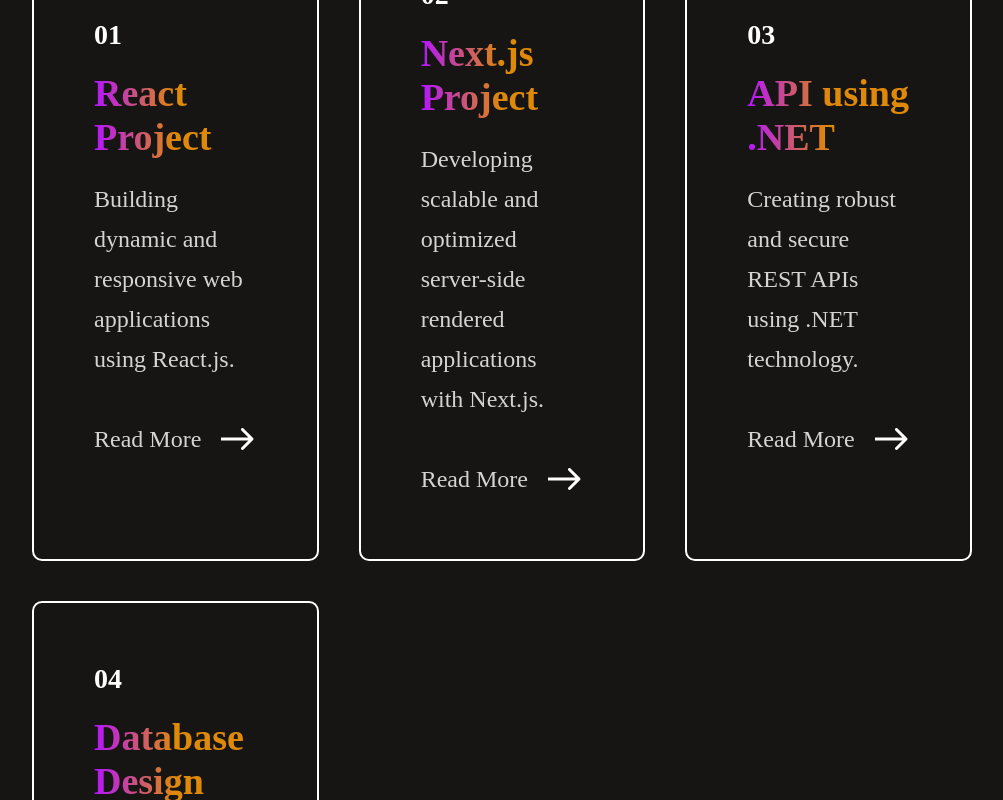
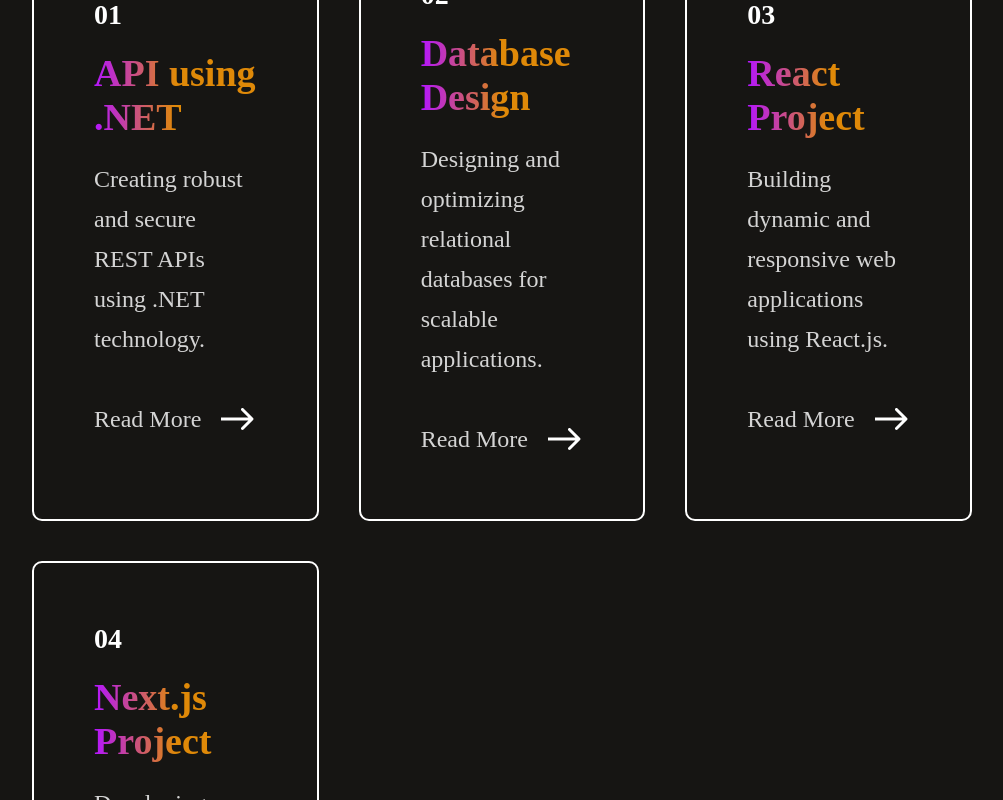
Before and after one commit to shaz290/portfolio-1, a React (Vite) app: page / in a window 1280 px wide. Shown: the part 2700-3500 px from the top of the page, without its empty margins (138-1141 px from the left). Built offline with nearby package versions, Linux system fonts and the light colour scheme; a web font is replaced by a local one.

Commit message:
coorected my service order

```diff
--- a/src/assets/services_data.js
+++ b/src/assets/services_data.js
@@ -1,23 +1,23 @@
 const Services_Data = [
     {
         s_no: "01",
+        s_name: "API using .NET",
+        s_desc: "Creating robust and secure REST APIs using .NET technology."
+    },
+    {
+        s_no: "02",
+        s_name: "Database Design",
+        s_desc: "Designing and optimizing relational databases for scalable applications."
+    },
+    {
+        s_no: "03",
         s_name: "React Project",
         s_desc: "Building dynamic and responsive web applications using React.js."
     },
     {
-        s_no: "02",
+        s_no: "04",
         s_name: "Next.js Project",
         s_desc: "Developing scalable and optimized server-side rendered applications with Next.js."
-    },
-    {
-        s_no: "03",
-        s_name: "API using .NET",
-        s_desc: "Creating robust and secure REST APIs using .NET technology."
-    },
-    {
-        s_no: "04",
-        s_name: "Database Design",
-        s_desc: "Designing and optimizing relational databases for scalable applications."
     }
 ];
 
```
